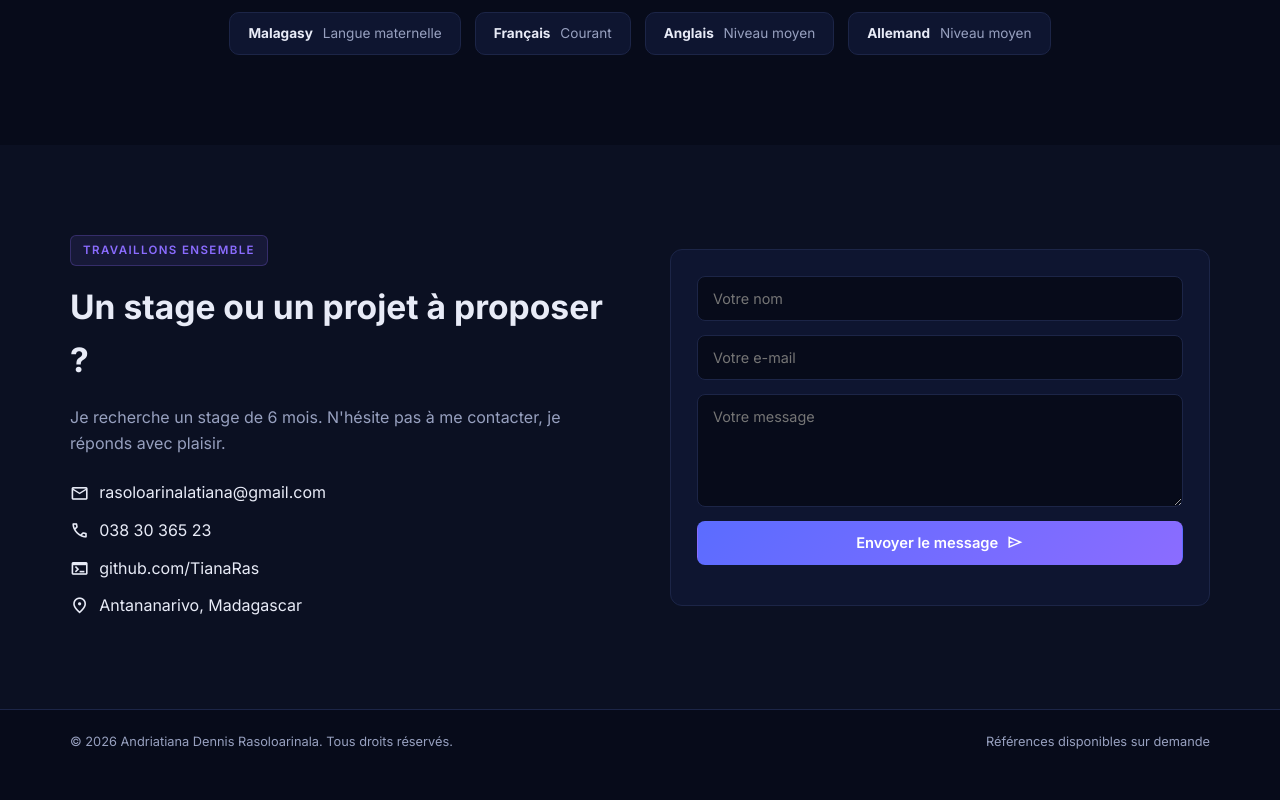
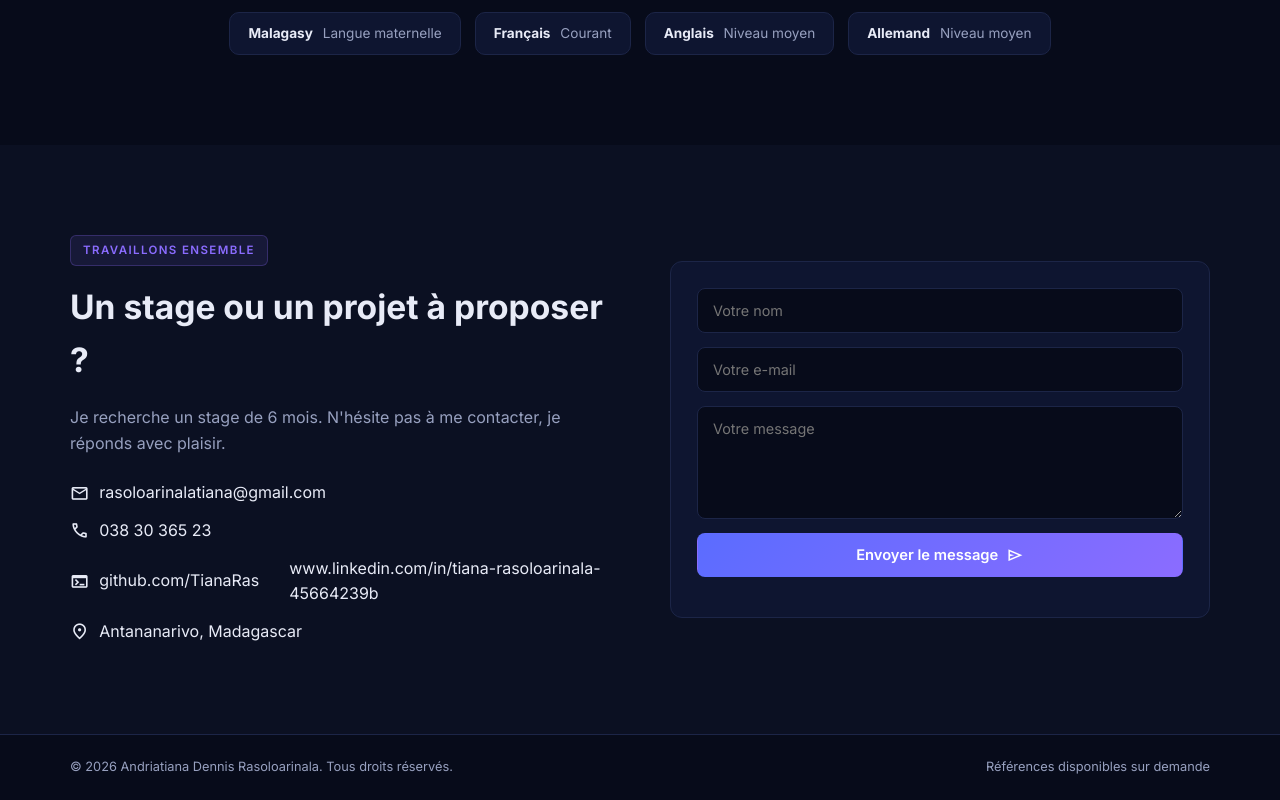
Before and after one commit to TianaRas/Porfolio, a plain HTML site: page index.html in a window 1280 px wide. Shown: the part 3806-4606 px from the top of the page. Before the commit the page ends 4580 px from the top, so only its background shows below. Drawn offline with nearby package versions, Linux system fonts and the light colour scheme.

Commit message:
Mise a jour Linkedin

```diff
--- a/index.html
+++ b/index.html
@@ -394,6 +394,13 @@
                   rel="noopener"
                   >github.com/TianaRas</a
                 >
+              </br>
+                  <a href="https://www.linkedin.com/in/tiana-rasoloarinala-45664239b" target="_blank" rel="noopener">  <a
+                  href="https://www.linkedin.com/in/tiana-rasoloarinala-45664239b"
+                  target="_blank"
+                  rel="noopener"
+                  >www.linkedin.com/in/tiana-rasoloarinala-45664239b</a
+                ></a>
               </li>
               <li>
                 <span class="material-symbols-outlined">location_on</span>Antananarivo,
```
